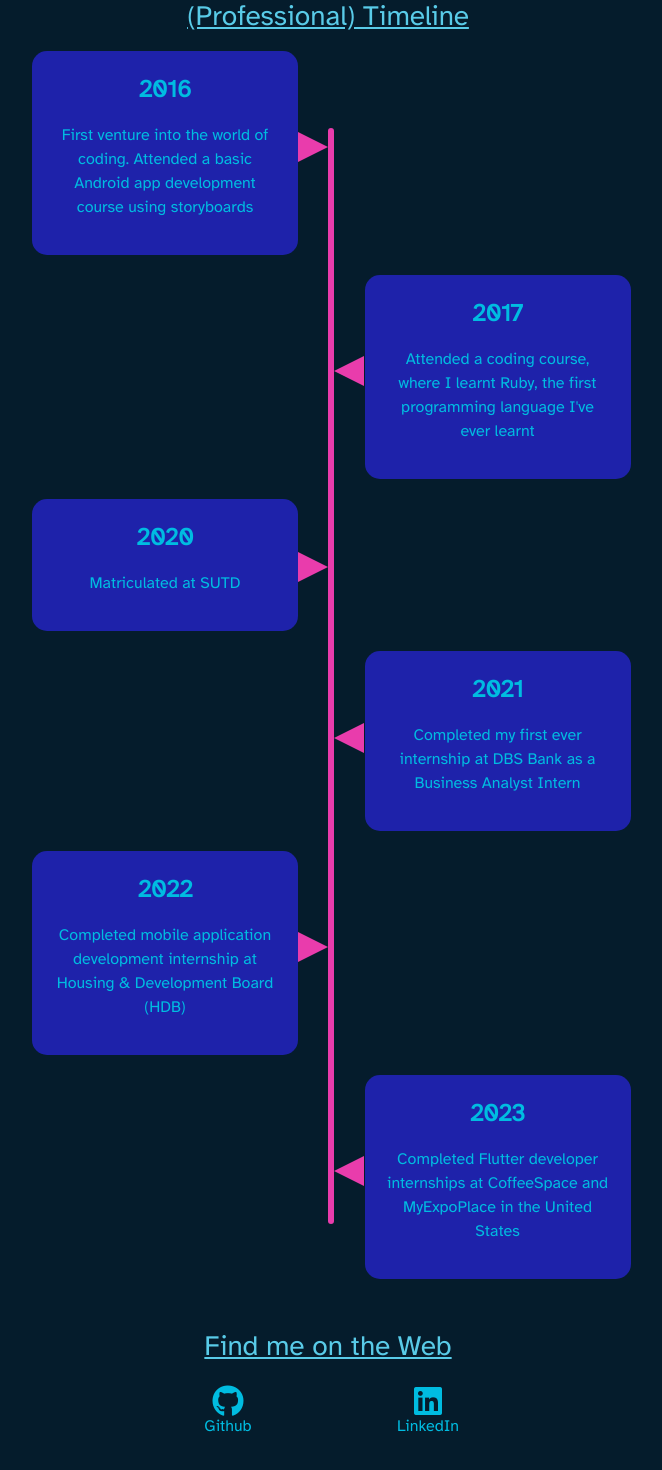
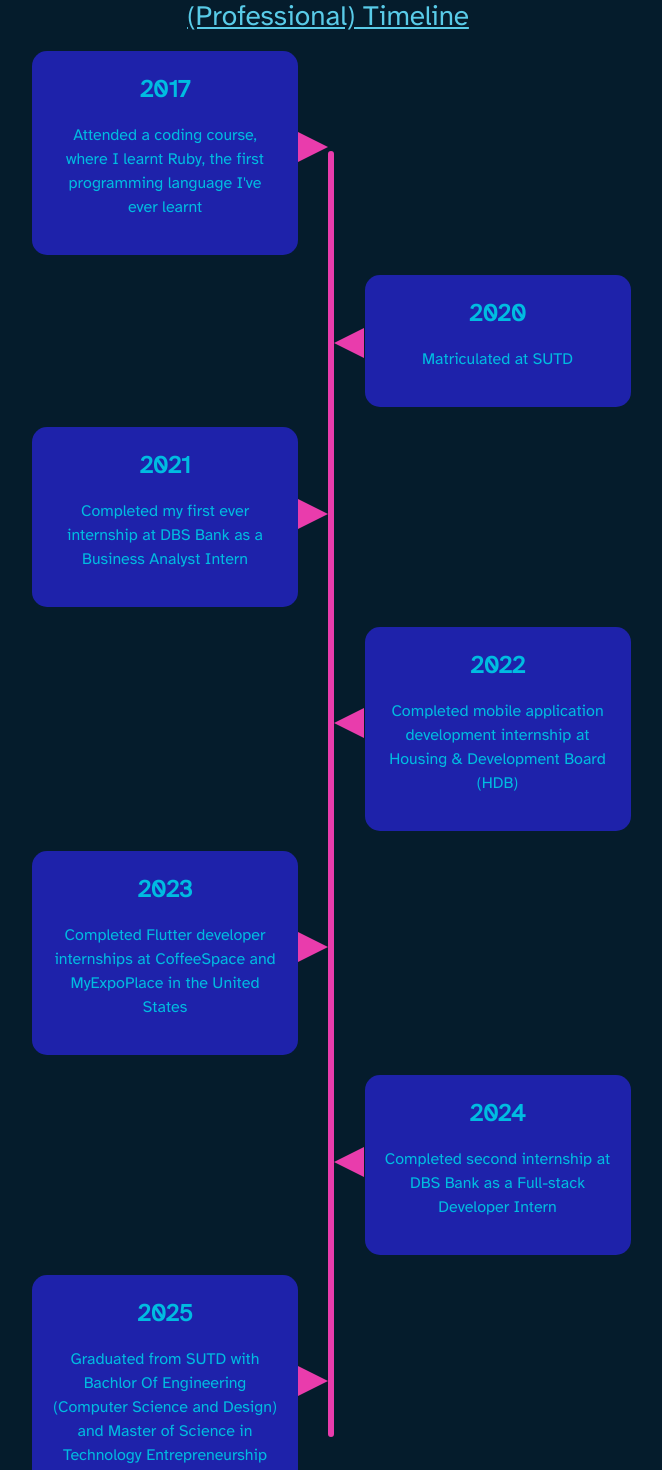
Before and after one commit to Fe-56/portfolio, a React (Create React App) app: page /#/ in a window 1280 px wide. Shown: the part 640-2110 px from the top of the page, without its empty margins (312-974 px from the left). Built offline with nearby package versions, Linux system fonts and the light colour scheme.

Commit message:
Add in new timeline events

```diff
--- a/src/const/text.js
+++ b/src/const/text.js
@@ -29,9 +29,6 @@ export const ABOUT_PROFILE_PIC_ALT_TEXT = "Lim Fuo En profile picture";
 export const ABOUT_TIMELINE_TITLE = "(Professional) Timeline";
 export const ABOUT_TIMELINE_MILESTONES = [
   {
-    2016: "First venture into the world of coding. Attended a basic Android app development course using storyboards",
-  },
-  {
     2017: "Attended a coding course, where I learnt Ruby, the first programming language I've ever learnt",
   },
   { 2020: "Matriculated at SUTD" },
@@ -44,6 +41,12 @@ export const ABOUT_TIMELINE_MILESTONES = [
   {
     2023: "Completed Flutter developer internships at CoffeeSpace and MyExpoPlace in the United States",
   },
+  {
+    2024: "Completed second internship at DBS Bank as a Full-stack Developer Intern"
+  },
+  {
+    2025: "Graduated from SUTD with Bachlor Of Engineering (Computer Science and Design) and Master of Science in Technology Entrepreneurship"
+  }
 ];
 
 // Projects page
```
